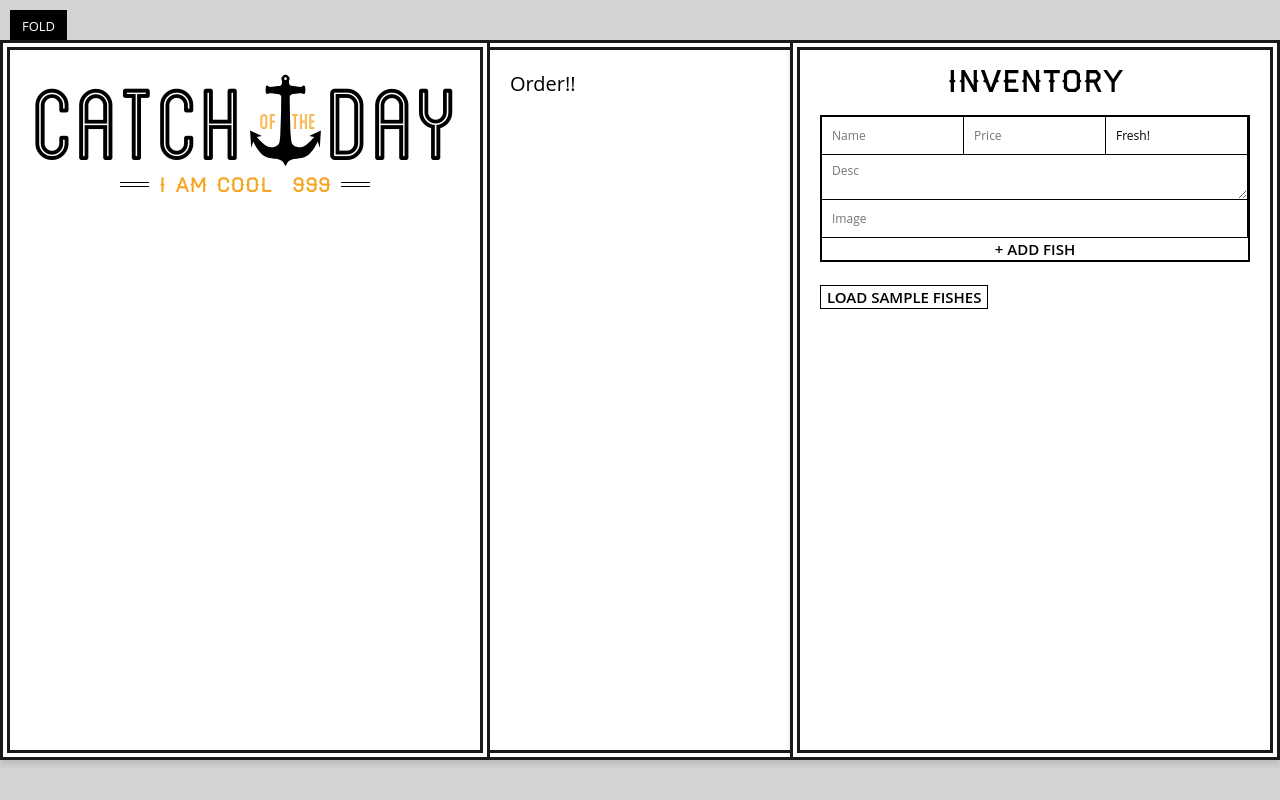
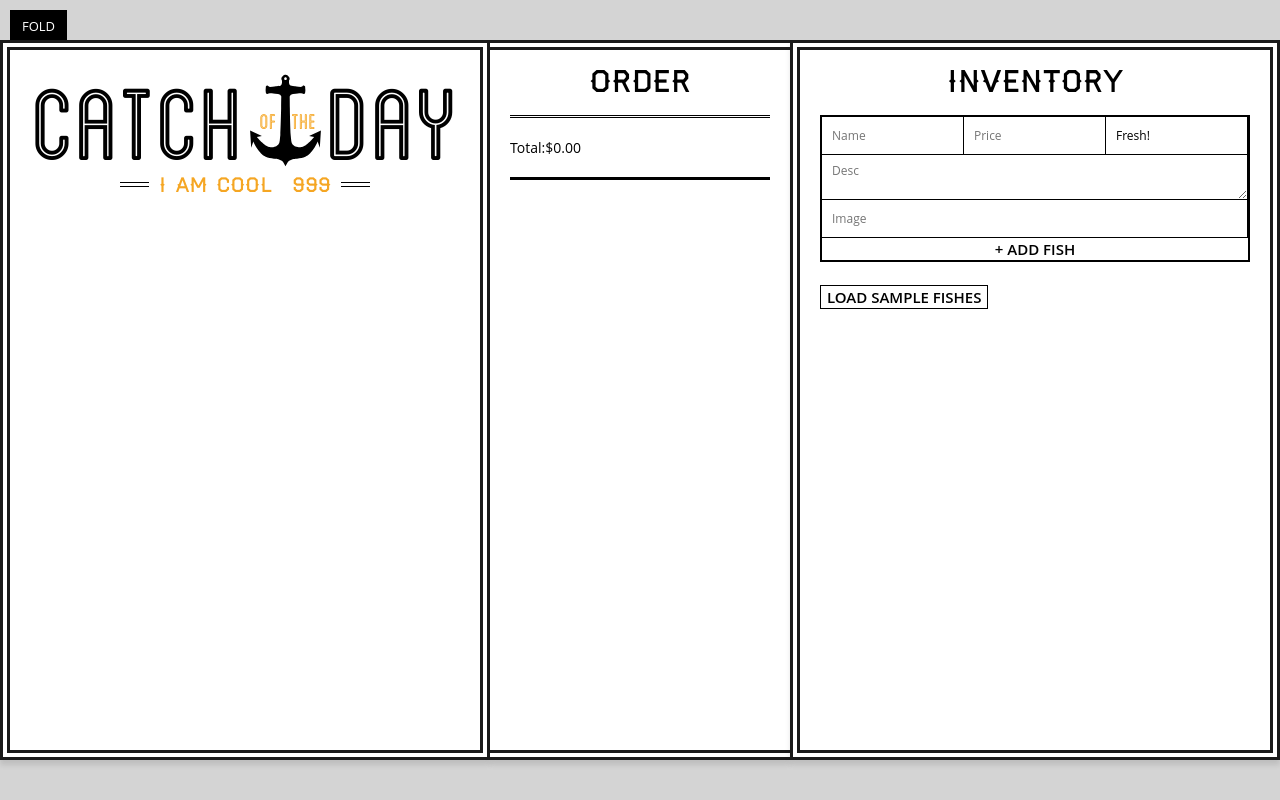
Before and after one commit to liaowow/advReact, a React (Create React App) app in the folder catch-of-the-day/: page / in a window 1280 px wide. Both pictures are taken after a click on the button "VISIT STORE →". Built offline with nearby package versions, Linux system fonts and the light colour scheme.

Commit message:
build order component to update and display order state

```diff
--- a/catch-of-the-day/src/components/App.js
+++ b/catch-of-the-day/src/components/App.js
@@ -9,6 +9,7 @@
     fishes: {},
     order: {},
   };
+
   addFish = fish => {
     // take a copy of existing state
     const fishes = {...this.state.fishes};
@@ -17,21 +18,41 @@
     // set the new fishes obj to state
     this.setState({ fishes });
   }
+
   loadSampleFishes = () => {
     this.setState({
       fishes: sampleFishes
     })
   }
+
+  addToOrder = (key) => {
+    // take a copy of existing state
+    const order = {...this.state.order};
+    // add to the order, or update number of order
+    order[key] = order[key] + 1 || 1;
+    // set the state
+    this.setState({ order });
+  }
+
   render() {
     return (
       <div className="catch-of-the-day">
         <div className="menu">
           <Header tagline="I Am Cool" age={999} />
           <ul className="fishes">
-            {Object.keys(this.state.fishes).map(key => <Fish key={key} details={this.state.fishes[key]} />)}
+            {Object.keys(this.state.fishes).map(key => (
+              <Fish key={key}
+                    index={key}
+                    details={this.state.fishes[key]}
+                    addToOrder={this.addToOrder}
+              />
+            ))}
           </ul>
         </div>
-        <Order />
+        <Order
+          fishes={this.state.fishes}
+          order={this.state.order}
+        />
         <Inventory
           addFish={this.addFish}
           loadSampleFishes={this.loadSampleFishes}
--- a/catch-of-the-day/src/components/Fish.js
+++ b/catch-of-the-day/src/components/Fish.js
@@ -4,6 +4,7 @@
 class Fish extends React.Component {
   render() {
     const { image, name, price, desc, status } = this.props.details;
+    const isAvailable = status === 'available';
 
     return (
       <li className="menu-fish">
@@ -13,7 +14,9 @@
           <span className="price">{formatPrice(price)}</span>
         </h3>
         <p>{desc}</p>
-        <button>Add To Cart</button>
+        <button disabled={!isAvailable} onClick={() => this.props.addToOrder(this.props.index)}>
+          {isAvailable ? 'Add To Order' : 'Sold Out'}
+        </button>
       </li>
     )
   }
--- a/catch-of-the-day/src/components/Order.js
+++ b/catch-of-the-day/src/components/Order.js
@@ -1,9 +1,42 @@
 import React from 'react';
+import { formatPrice } from '../helpers';
 
 class Order extends React.Component {
+  renderOrder = (key) => {
+    const fish = this.props.fishes[key];
+    const count = this.props.order[key];
+    const isAvailable = fish.status === 'available';
+    if (!isAvailable) {
+      return <li key={key}>Sorry, {fish ? fish.name : 'fish'} is no longer available</li>
+    }
+    return <li key={key}>
+      {count} lbs {fish.name}
+      {formatPrice(count * fish.price)}
+    </li>
+  }
   render() {
+    const orderIds = Object.keys(this.props.order);
+    const total = orderIds.reduce((prevTotal, key) => {
+      const fish = this.props.fishes[key];
+      const count = this.props.order[key];
+      const isAvailable = fish && fish.status === 'available';
+      if (isAvailable) {
+        return prevTotal + (count * fish.price);
+      }
+      return prevTotal;
+    }, 0);
+
     return (
-      <div className="order">Order!!</div>
+      <div className="order-wrap">
+        <h2>Order</h2>
+        <ul className="order">
+        {orderIds.map(this.renderOrder)}
+        </ul>
+        <div className="total">
+          Total:
+          {formatPrice(total)}
+        </div>
+      </div>
     )
   }
 }
```
